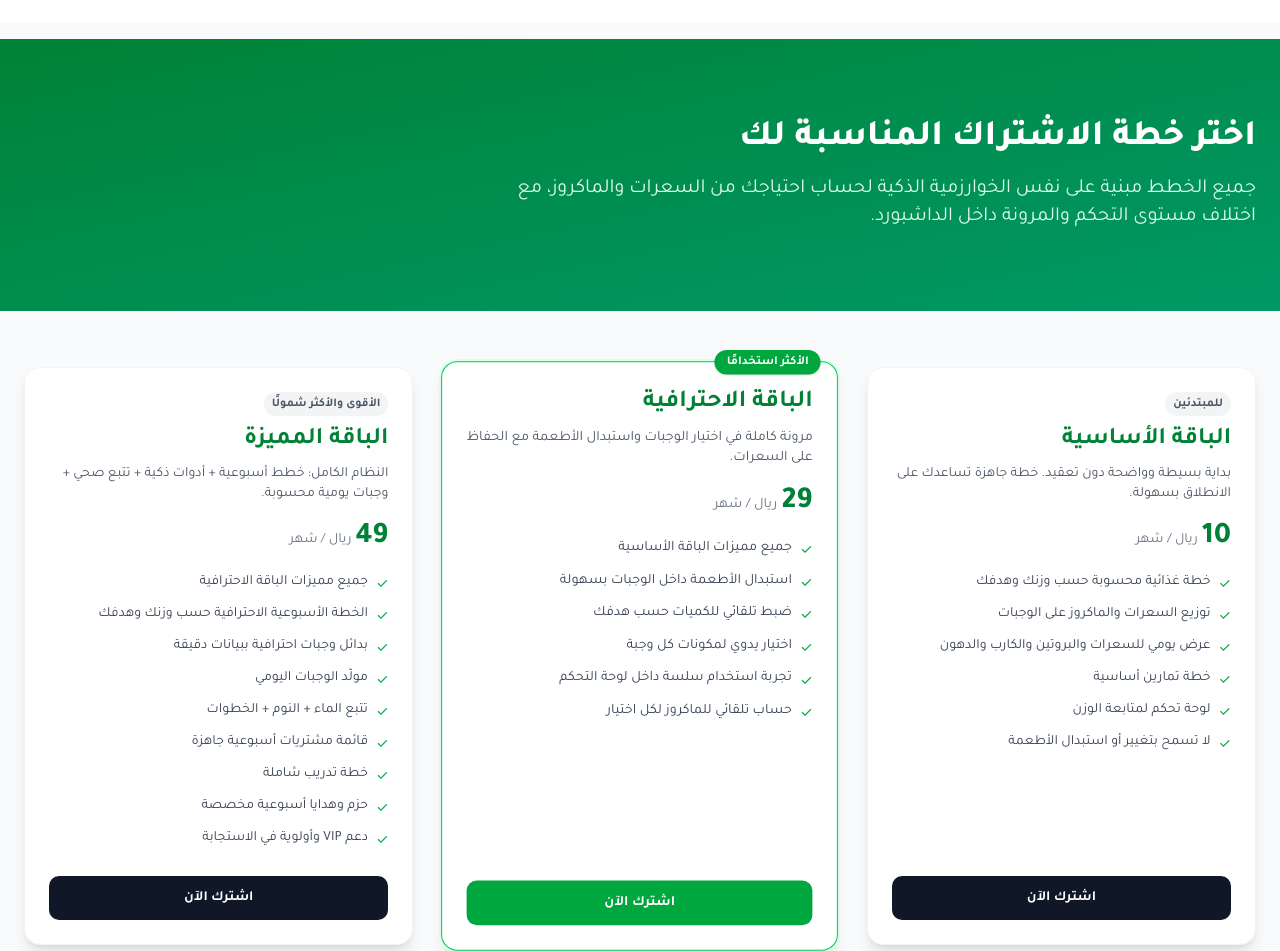
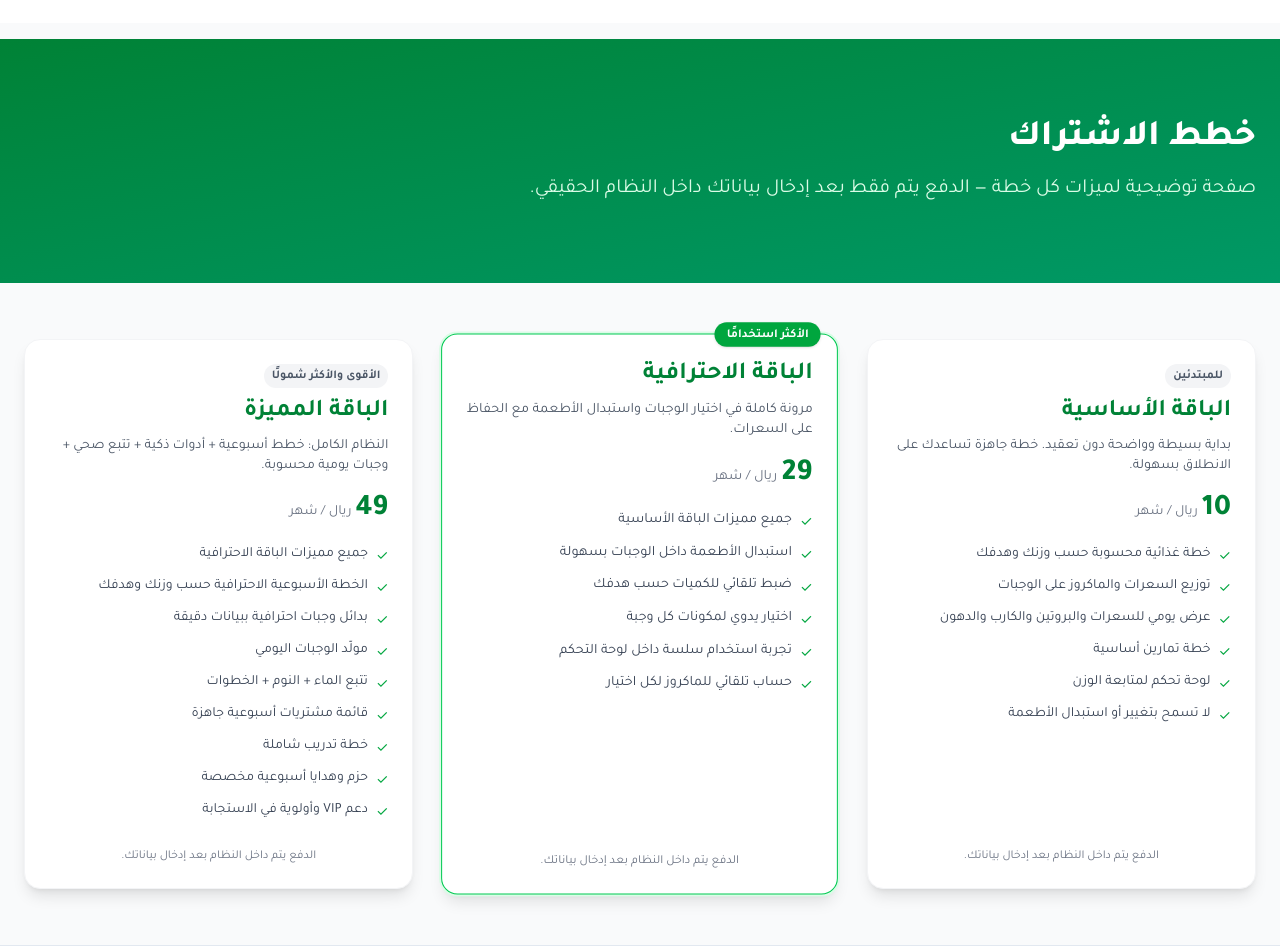
Before and after one commit to forktcll-33/fitness-app, a Next.js app: page /subscriptions in a window 1280 px wide. Shown: the part 41-992 px from the top of the page. Built offline with nearby package versions, Linux system fonts and the light colour scheme.

Commit message:
Fix payment flow, remove basic page leak, update success page, clean subscription page

```diff
--- a/pages/pay/success.js
+++ b/pages/pay/success.js
@@ -22,29 +22,38 @@ export default function PaySuccess() {
       (typeof window !== "undefined" && localStorage.getItem("pay_inv")) ||
       q.id;
 
+    // لو جاينا placeholder زي {id} نلغيه
     if (invId && invId === "{id}") {
       invId = null;
     }
 
+    // نخزن رقم الفاتورة لو موجود
     if (invId) {
       try {
         localStorage.setItem("pay_inv", String(invId));
       } catch {}
     }
 
+    // ================================
+    // 🔴 مافي رقم فاتورة → غالبًا رجوع / إلغاء
+    // ================================
     if (!invId) {
-      setMsg("تم الدفع بنجاح! يتم تحويلك الآن…");
-      // 👈 التوجيه بعد الدفع حسب نوع الاشتراك
-if (data.tier === "premium") {
-  router.replace("/premium");
-} else {
-  router.replace("/dashboard?paid=1");
-}
-return;
+      setMsg("تم إلغاء العملية، سيتم إعادتك لصفحة الباقات…");
 
+      // نرجّع المستخدم لصفحة الاشتراكات الحقيقية داخل Onboarding
+      const to = "/onboarding";
+
+      const backTimer = setTimeout(() => {
+        if (canceled) return;
+        router.replace(to);
+      }, 2000);
+
+      // نحفظ المؤقت عشان ننظفه في الـ cleanup
+      timerId = backTimer;
+      return;
     }
 
-    // مهلة قصوى
+    // مهلة قصوى في حال مافي رد من /api/pay/verify
     hardTimeoutId = setTimeout(() => {
       if (canceled) return;
       setMsg("تم الدفع. سيتم تحويلك للوحة التحكم…");
@@ -86,7 +95,7 @@ return;
 
           if (hardTimeoutId) clearTimeout(hardTimeoutId);
 
-          // 🔥 التوجيه الصحيح إلى صفحة Premium
+          // 🔥 التوجيه الصحيح حسب التير
           if (data?.tier === "premium") {
             router.replace("/premium");
           } else {
@@ -107,12 +116,8 @@ return;
           setMsg("تم الدفع. سيتم تحويلك الآن…");
           if (hardTimeoutId) clearTimeout(hardTimeoutId);
 
-          // 🔥 لو خلصت المحاولات بدون رد
-          if (data?.tier === "premium") {
-            router.replace("/premium");
-          } else {
-            router.replace("/dashboard?paid=1");
-          }
+          // ما قدرنا نتحقق بس ما نقول Premium إلا لو متأكدين
+          router.replace("/dashboard?paid=1");
         }
       }
     };
--- a/pages/subscriptions.js
+++ b/pages/subscriptions.js
@@ -68,11 +68,10 @@ export default function SubscriptionsPage() {
       <section className="bg-gradient-to-br from-green-700 to-emerald-600 text-white">
         <div className="max-w-7xl mx-auto px-6 py-16 md:py-20 text-center md:text-right">
           <h1 className="text-3xl md:text-4xl font-extrabold mb-4">
-            اختر خطة الاشتراك المناسبة لك
+            خطط الاشتراك
           </h1>
           <p className="text-green-100 text-lg md:text-xl max-w-3xl mx-auto md:mx-0">
-            جميع الخطط مبنية على نفس الخوارزمية الذكية لحساب احتياجك من السعرات والماكروز،
-            مع اختلاف مستوى التحكم والمرونة داخل الداشبورد.
+            صفحة توضيحية لميزات كل خطة — الدفع يتم فقط بعد إدخال بياناتك داخل النظام الحقيقي.
           </p>
         </div>
       </section>
@@ -134,16 +133,10 @@ export default function SubscriptionsPage() {
                   ))}
                 </ul>
 
-                <Link
-                  href={`/register?plan=${plan.id}`}
-                  className={`block text-center w-full py-3 rounded-lg text-sm font-semibold transition ${
-                    plan.highlight
-                      ? "bg-green-600 text-white hover:bg-green-700"
-                      : "bg-gray-900 text-white hover:bg-black"
-                  }`}
-                >
-                  اشترك الآن
-                </Link>
+                {/* ❌ حذف الدفع — فقط زر للمعلومة أو لا شيء */}
+                <div className="text-center text-gray-500 text-xs">
+                  الدفع يتم داخل النظام بعد إدخال بياناتك.
+                </div>
               </article>
             ))}
           </div>
```
